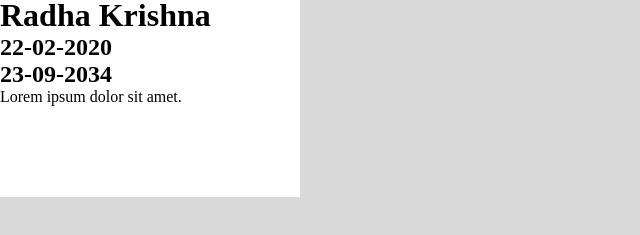
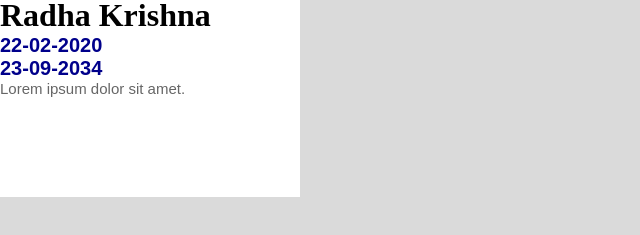
Before and after one commit to dipikabende/githubpractices, a plain HTML site: page index.html in a window 1280 px wide. Shown: the part 103-338 px from the top of the page, without its empty margins (0-640 px from the left). Drawn offline with Linux system fonts and the light colour scheme.

Commit message:
version2

```diff
--- a/style.css
+++ b/style.css
@@ -26,3 +26,13 @@ img{
       display: flex;
     text-align: center;
 }
+h2{
+    font-size: 20px;
+    color: darkblue;
+    font-family: sans-serif;
+}
+p{
+    font-size: 15px;
+    color: #666;
+     font-family: sans-serif;
+}
```
